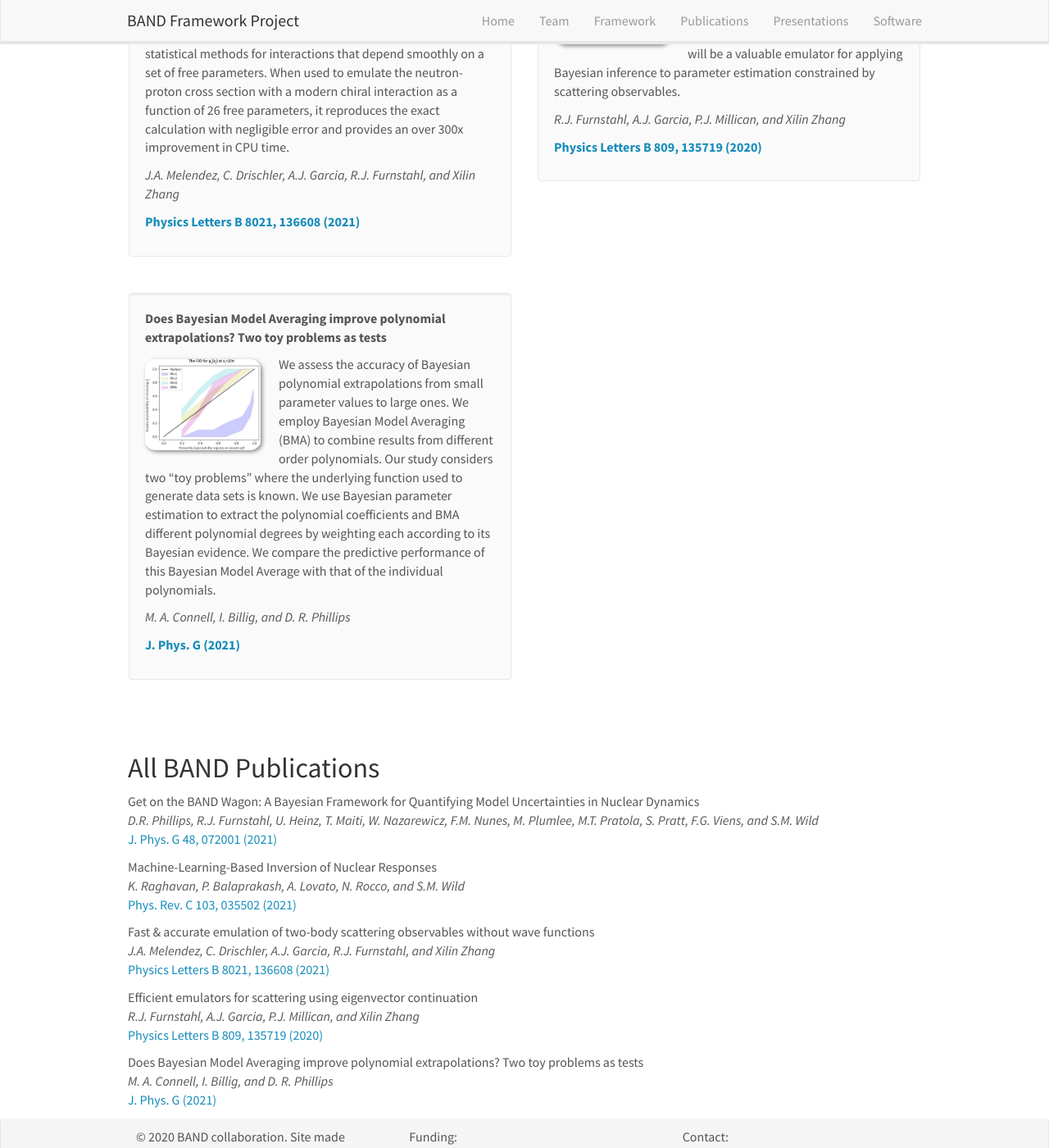
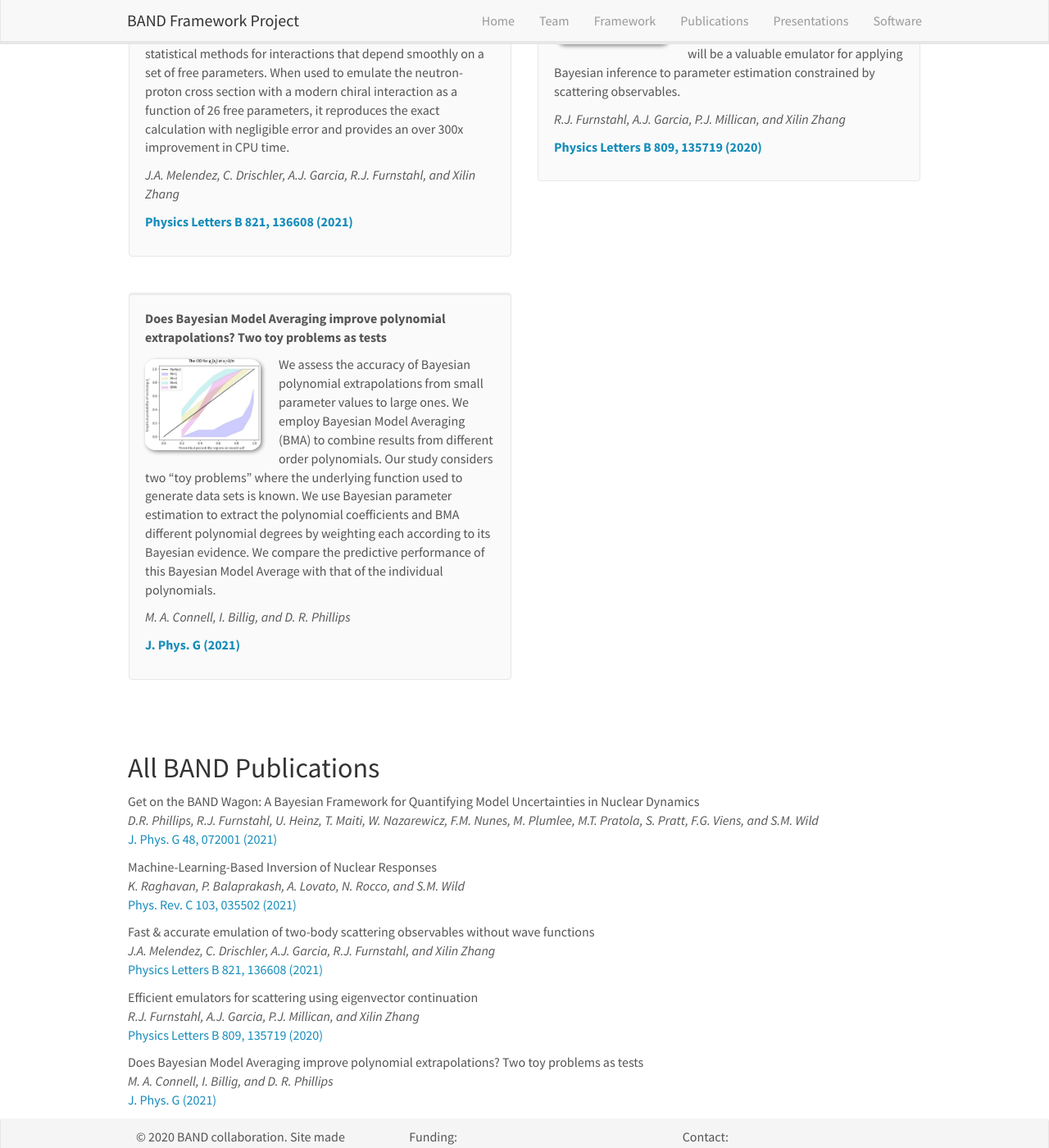
Before and after one commit to bandframework/bandframework.github.io, a Jekyll site: the page built from _pages/publications.md, in a window 1280 px wide and 1400 px high, scrolled down 1100 px. Shown: the whole window at 82% size. Built offline with Jekyll 4.4.1, drawn with Linux system fonts in a browser that asks for light colours; nearby versions of some CDN libraries.

Commit message:
fixed typo in PLB journal entry

```diff
--- a/_data/publist.yml
+++ b/_data/publist.yml
@@ -48,7 +48,7 @@
   authors: J.A. Melendez, C. Drischler, A.J. Garcia, R.J. Furnstahl, and Xilin Zhang
   link:
     url: https://doi.org/10.1016/j.physletb.2021.136608
-    display:  Physics Letters B 8021, 136608 (2021)
+    display:  Physics Letters B 821, 136608 (2021)
   highlight: 1
   news2:
 
```
